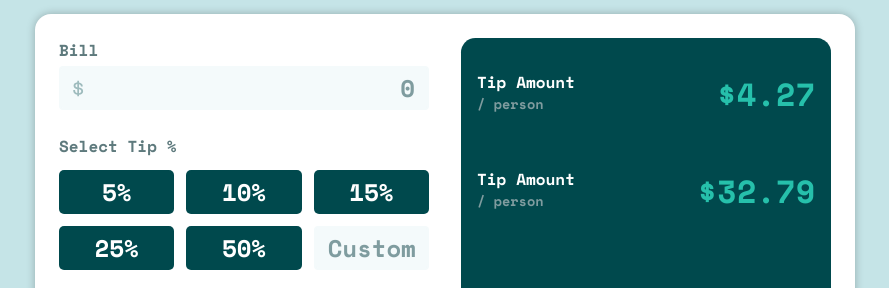
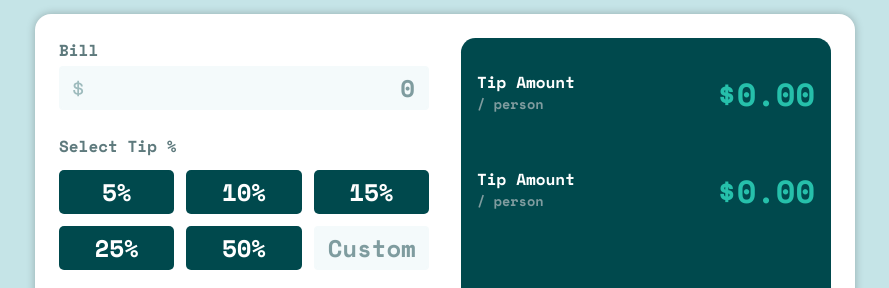
Before and after one commit to Lewis-mbui/tip-calculator-app, a React (Vite) app: page / in a window 1280 px wide. Shown: the part 241-529 px from the top of the page, without its empty margins (195-1084 px from the left). Built offline with nearby package versions, Linux system fonts and the light colour scheme.

Commit message:
logic for calculating the total

```diff
--- a/src/App.tsx
+++ b/src/App.tsx
@@ -99,7 +99,7 @@ function App() {
             values={values}
             errors={errors}
           />
-          <TipDisplay />
+          <TipDisplay errors={errors} values={values} />
         </main>
       </div>
     </div>
--- a/src/components/TipDisplay.tsx
+++ b/src/components/TipDisplay.tsx
@@ -1,17 +1,37 @@
-const TipDisplay = () => {
+import type { FormErrors, FormValues } from "../App";
+
+interface Props {
+  values: FormValues;
+  errors: FormErrors;
+}
+
+const TipDisplay = ({ values, errors }: Props) => {
+  const percentage = Number(values.percentage);
+  const bill = Number(values.bill);
+  const totalPeople = Number(values.totalPeople);
+  const hasErrors = Object.values(errors).length ? true : false;
+
+  let tipPerPerson = 0;
+  let totalPerPerson = 0;
+
+  if (percentage && bill && totalPeople && !hasErrors) {
+    tipPerPerson = (percentage / 100) * bill;
+    totalPerPerson = bill / totalPeople + tipPerPerson;
+  }
+
   return (
     <div className="tip-display">
       <div className="tip-amount">
         <p className="text">
           Tip Amount <span className="per-person">/ person</span>
         </p>
-        <p className="amount">$4.27</p>
+        <p className="amount">${tipPerPerson.toFixed(2)}</p>
       </div>
       <div className="total">
         <p className="text">
           Tip Amount <span className="per-person">/ person</span>
         </p>
-        <p className="amount">$32.79</p>
+        <p className="amount">${totalPerPerson.toFixed(2)}</p>
       </div>
       <button disabled className="btn btn--block btn--reset">
         Reset
```
